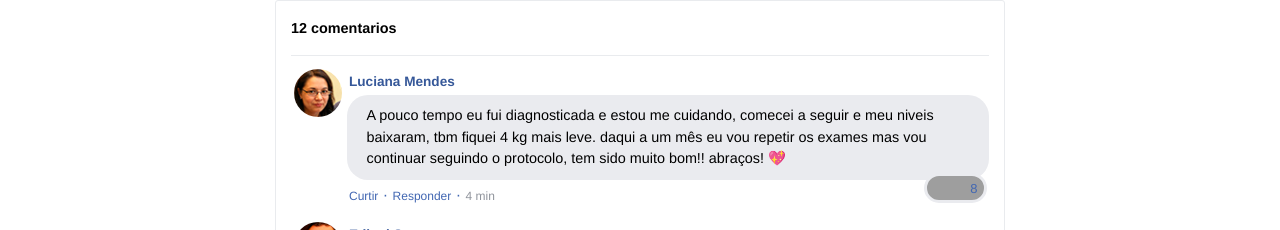
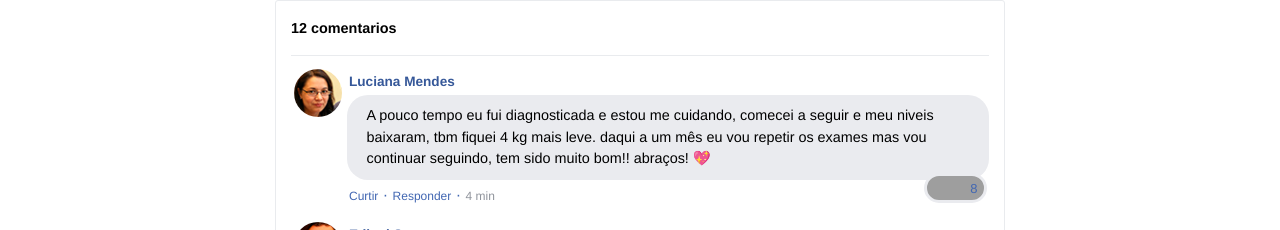
Before and after one commit to Ventureads2022/protocolovencendodiabete.site, a plain HTML site: page index.html in a window 1280 px wide. Shown: the part 270-500 px from the top of the page. Drawn offline with nearby package versions, Linux system fonts and the light colour scheme; grey boxes are pictures that could not be loaded; a script that the page names is missing.

Commit message:
Update index.html

```diff
--- a/index.html
+++ b/index.html
@@ -97,7 +97,7 @@
                       </td>
                     </tr>
                     <tr>
-                      <td class="fb-comments-comment-text">A pouco tempo eu fui diagnosticada e estou me cuidando, comecei a seguir e meu niveis baixaram, tbm fiquei 4 kg mais leve. daqui a um mês eu vou repetir os exames mas vou continuar seguindo o protocolo, tem sido muito bom!! abraços! 💖</td>
+                      <td class="fb-comments-comment-text">A pouco tempo eu fui diagnosticada e estou me cuidando, comecei a seguir e meu niveis baixaram, tbm fiquei 4 kg mais leve. daqui a um mês eu vou repetir os exames mas vou continuar seguindo, tem sido muito bom!! abraços! 💖</td>
                     </tr>
                     <tr>
                       <td class="fb-comments-comment-actions">
```
